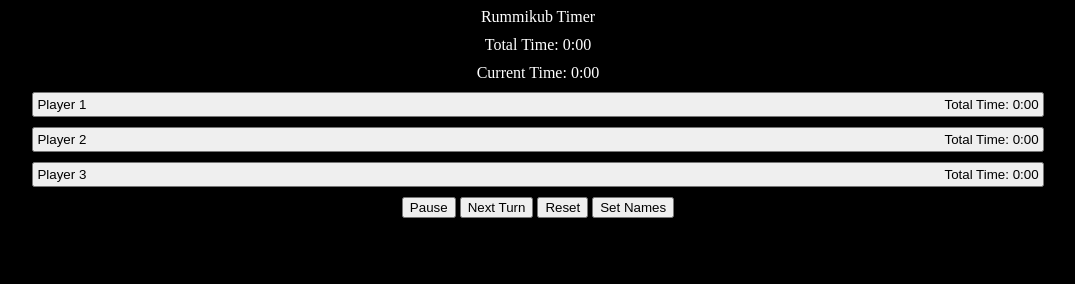
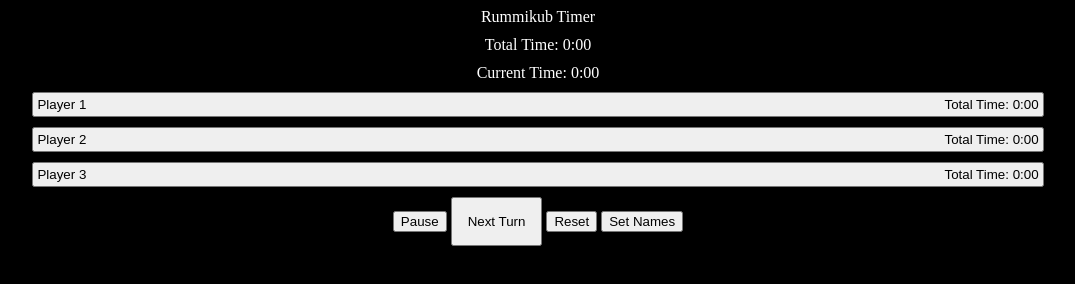
Before and after one commit to MYSN922/RummikubTimer, a plain HTML site: page index.html in a window 1280 px wide. Both pictures are taken after a click on the button "Start". Shown: the whole page, without its empty margins (102-1177 px from the left). Drawn offline with Linux system fonts and the light colour scheme.

Commit message:
Update index.html

```diff
--- a/index.html
+++ b/index.html
@@ -83,6 +83,10 @@
             padding: 10px;
             border-radius: 8px;
             display: none;
+        }
+
+        .turnButton {
+            padding: 15px;
         }
     </style>
 </head>
```
